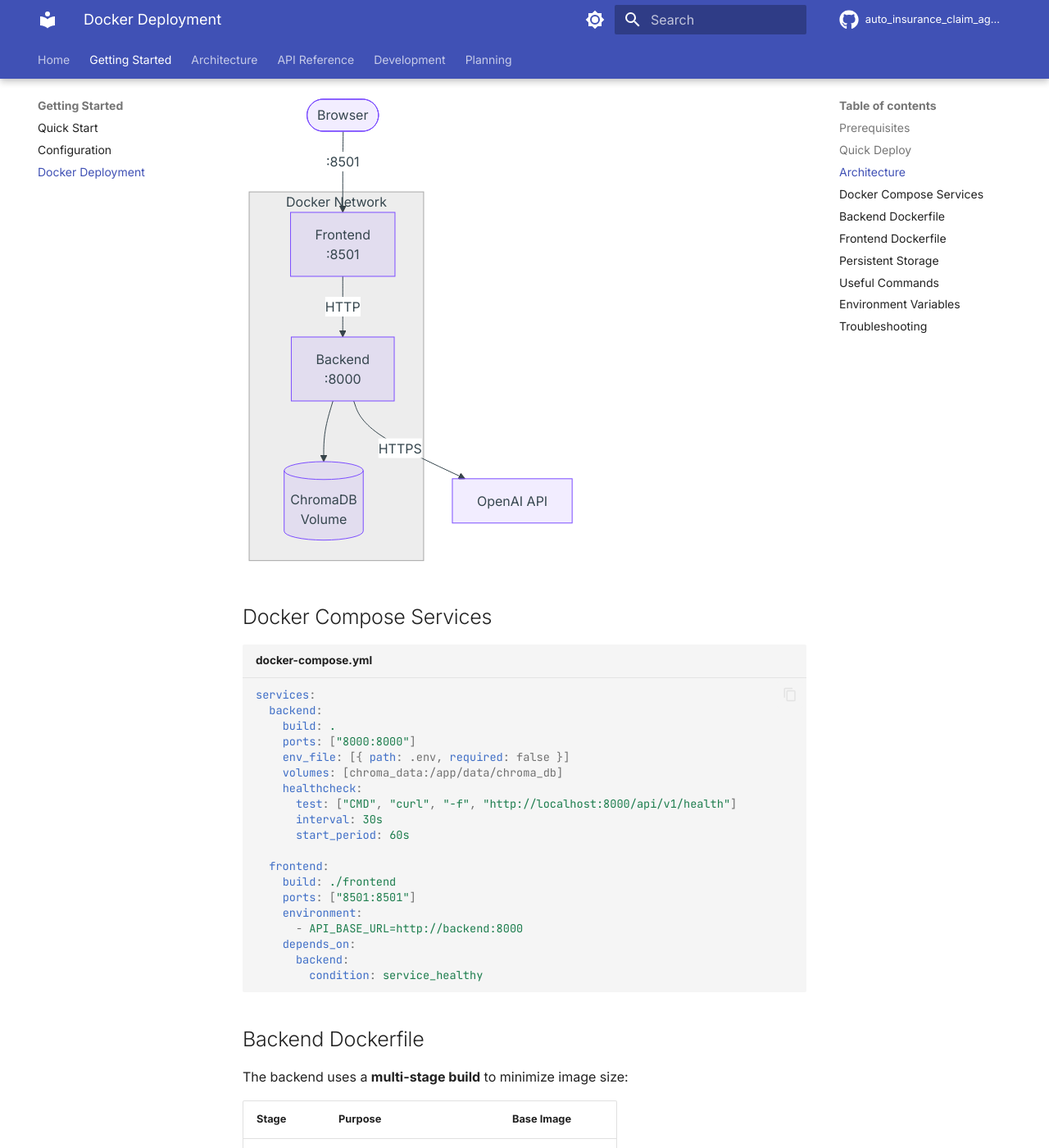
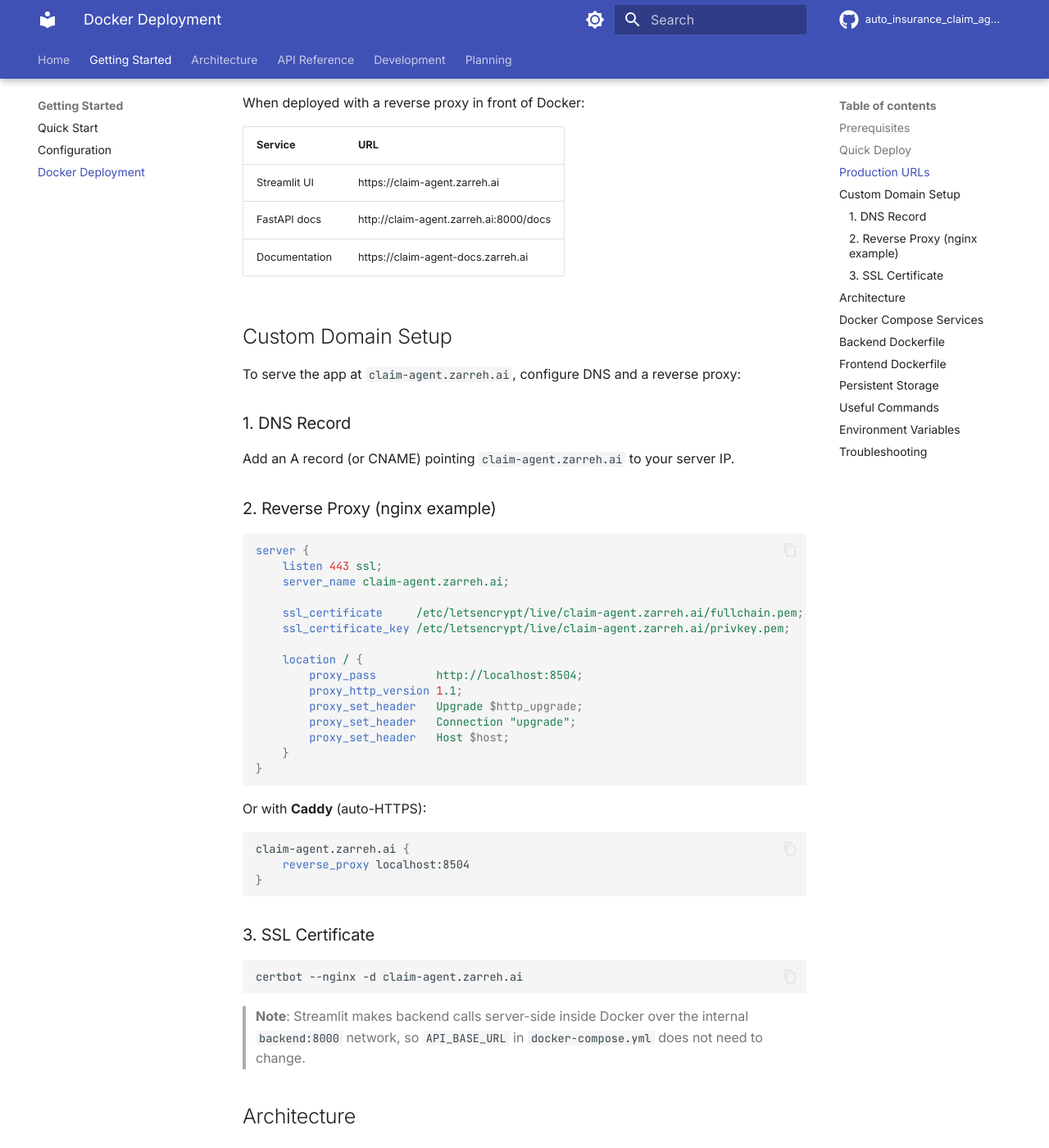
Before and after one commit to zarreh/auto_insurance_claim_agent, an MkDocs documentation site: the page built from docs/getting-started/docker.md, in a window 1280 px wide and 1400 px high, scrolled down 721 px. Shown: the whole window at 82% size. Built offline with MkDocs 1.6.1 and Material for MkDocs 9.7.7, drawn with Linux system fonts in a browser that asks for light colours; comment, search, counter and statistics services are not loaded.

Commit message:
feat: add claim-agent.zarreh.ai domain support
- cors_origins: add https://claim-agent.zarreh.ai and http://localhost:8504
- README: add Live Demo table with app + docs URLs
- docs/index.md: update local port to 8504, add live URL
- docs/quickstart.md: add Live Demo section at top
- docs/docker.md: add Production URLs + reverse proxy setup guide

````diff
--- a/docs/getting-started/docker.md
+++ b/docs/getting-started/docker.md
@@ -22,6 +22,60 @@ curl http://localhost:8000/api/v1/health
 ```
 
 Open [http://localhost:8501](http://localhost:8501) to access the Streamlit UI.
+
+## Production URLs
+
+When deployed with a reverse proxy in front of Docker:
+
+| Service | URL |
+|---|---|
+| Streamlit UI | https://claim-agent.zarreh.ai |
+| FastAPI docs | http://claim-agent.zarreh.ai:8000/docs |
+| Documentation | https://claim-agent-docs.zarreh.ai |
+
+## Custom Domain Setup
+
+To serve the app at `claim-agent.zarreh.ai`, configure DNS and a reverse proxy:
+
+### 1. DNS Record
+
+Add an A record (or CNAME) pointing `claim-agent.zarreh.ai` to your server IP.
+
+### 2. Reverse Proxy (nginx example)
+
+```nginx
+server {
+    listen 443 ssl;
+    server_name claim-agent.zarreh.ai;
+
+    ssl_certificate     /etc/letsencrypt/live/claim-agent.zarreh.ai/fullchain.pem;
+    ssl_certificate_key /etc/letsencrypt/live/claim-agent.zarreh.ai/privkey.pem;
+
+    location / {
+        proxy_pass         http://localhost:8504;
+        proxy_http_version 1.1;
+        proxy_set_header   Upgrade $http_upgrade;
+        proxy_set_header   Connection "upgrade";
+        proxy_set_header   Host $host;
+    }
+}
+```
+
+Or with **Caddy** (auto-HTTPS):
+
+```caddyfile
+claim-agent.zarreh.ai {
+    reverse_proxy localhost:8504
+}
+```
+
+### 3. SSL Certificate
+
+```bash
+certbot --nginx -d claim-agent.zarreh.ai
+```
+
+> **Note**: Streamlit makes backend calls server-side inside Docker over the internal `backend:8000` network, so `API_BASE_URL` in `docker-compose.yml` does not need to change.
 
 ## Architecture
 
````
Also changed, not shown: README.md (+8 -1 lines), docs/getting-started/quickstart.md (+8 -0 lines), docs/index.md (+3 -1 lines), 1 other file.
